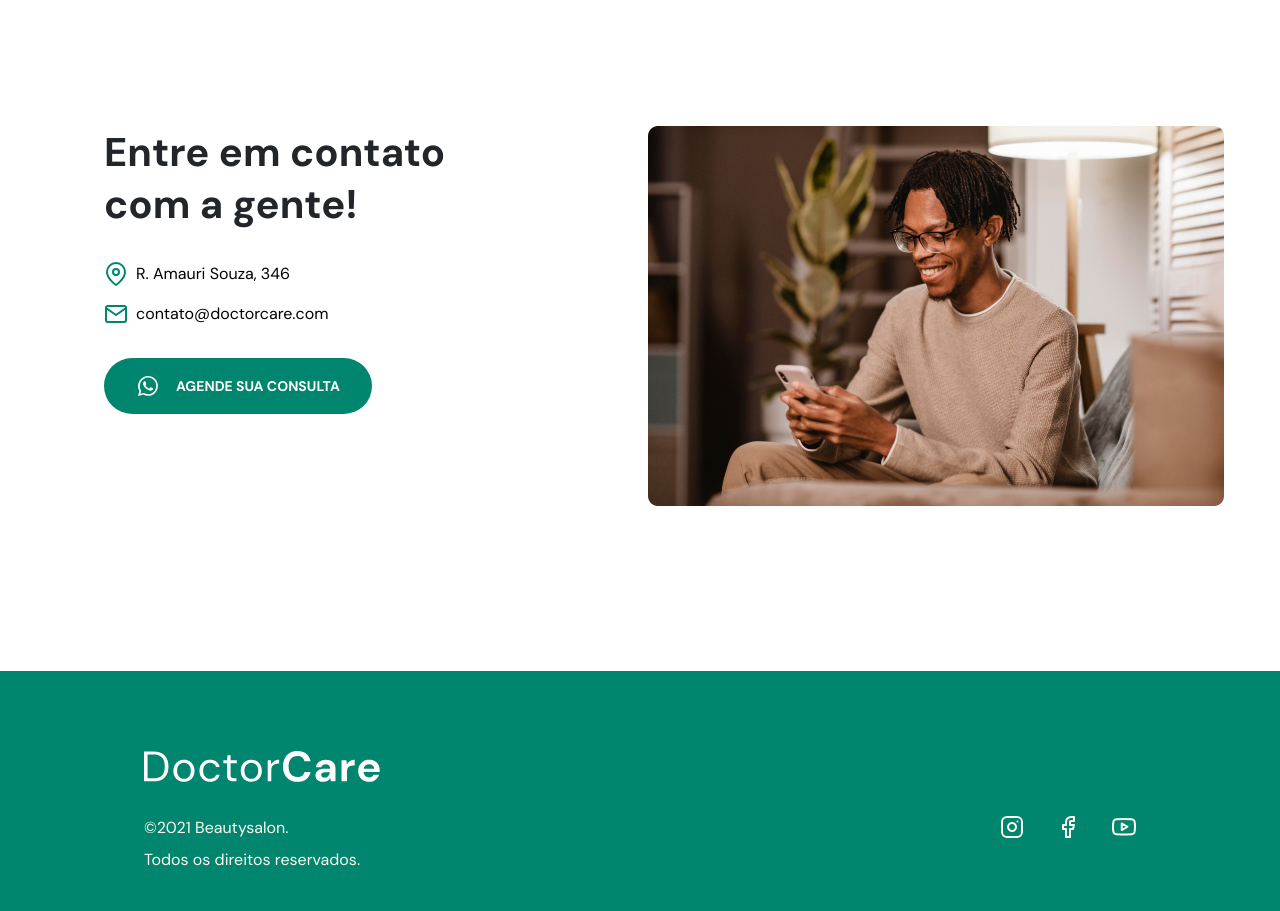
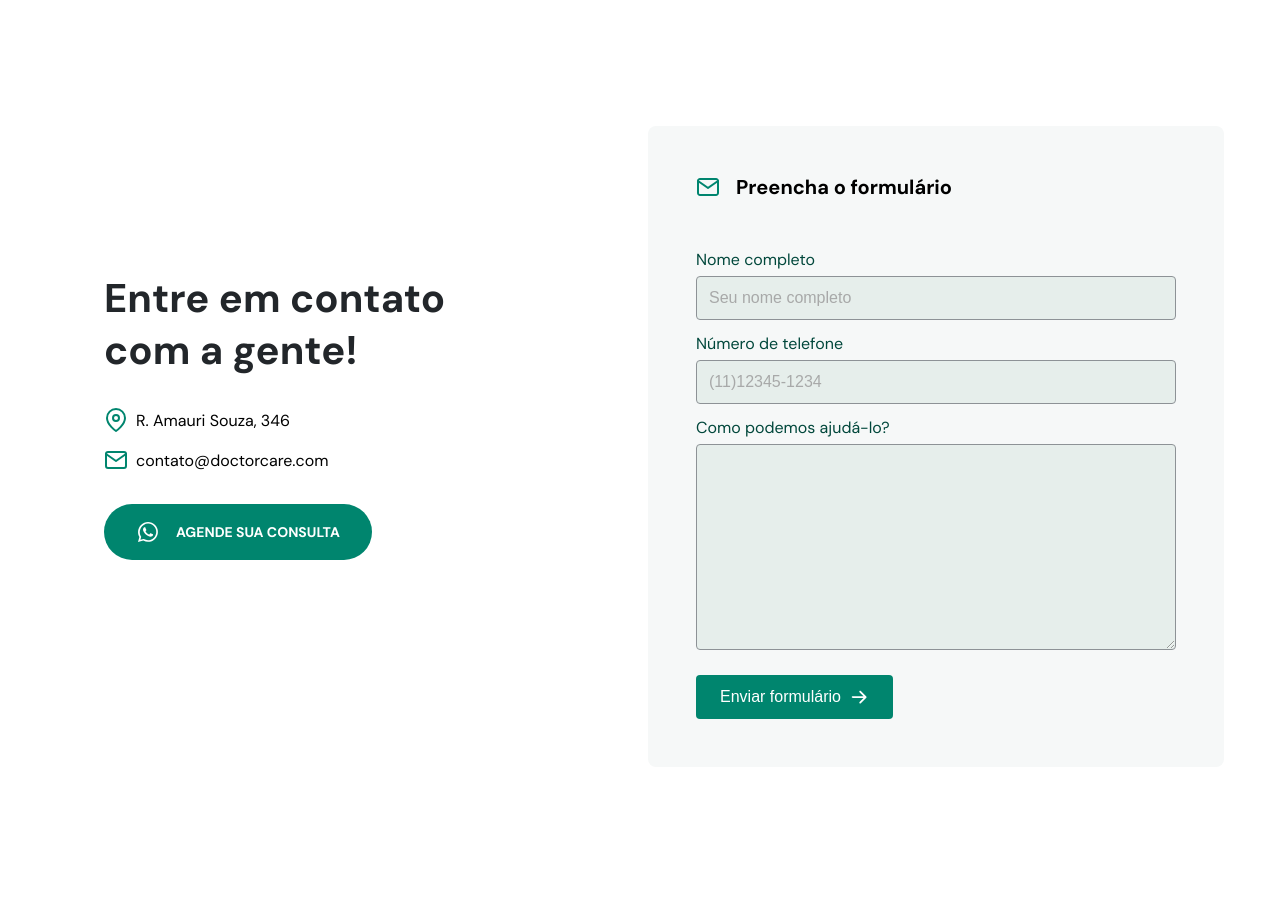
Before and after one commit to Ismaellaet/doctorcare-NLW, a plain HTML site: page index.html in a window 1280 px wide. Shown: the part 3460-4371 px from the top of the page. Drawn offline with nearby package versions, Linux system fonts and the light colour scheme.

```diff
--- a/index.html
+++ b/index.html
@@ -465,8 +465,42 @@
             </div>
 
             <div class="col-b">
-                <img src="./assets/homem-negro-sorrindo-com-moletom-bege-mexendo-no-celular.png"
-                    alt="Homem negro sorrindo com moletom bege mexendo no celular">
+                <form>
+                    <fieldset>
+                        <legend>
+                            <svg width="24" height="24" viewBox="0 0 24 24" fill="none"
+                                xmlns="http://www.w3.org/2000/svg">
+                                <path fill-rule="evenodd" clip-rule="evenodd"
+                                    d="M4 5.00002C3.45228 5.00002 3 5.4523 3 6.00002V18C3 18.5477 3.45228 19 4 19H20C20.5477 19 21 18.5477 21 18V6.00002C21 5.4523 20.5477 5.00002 20 5.00002H4ZM1 6.00002C1 4.34773 2.34772 3.00002 4 3.00002H20C21.6523 3.00002 23 4.34773 23 6.00002V18C23 19.6523 21.6523 21 20 21H4C2.34772 21 1 19.6523 1 18V6.00002Z"
+                                    fill="#00856F" />
+                                <path fill-rule="evenodd" clip-rule="evenodd"
+                                    d="M1.18073 5.42653C1.49745 4.97408 2.12098 4.86405 2.57343 5.18076L12 11.7793L21.4265 5.18076C21.879 4.86405 22.5025 4.97408 22.8192 5.42653C23.1359 5.87898 23.0259 6.50251 22.5734 6.81923L12.5734 13.8192C12.2291 14.0603 11.7708 14.0603 11.4265 13.8192L1.4265 6.81923C0.974052 6.50251 0.864017 5.87898 1.18073 5.42653Z"
+                                    fill="#00856F" />
+                            </svg>
+                            Preencha o formulário
+                        </legend>
+
+                        <label for="name">Nome completo</label>
+                        <input type="text" placeholder="Seu nome completo" id="name" required />
+
+                        <label for="phone">Número de telefone</label>
+                        <input type="tel" id="phone" name="phone" pattern="\([0-9]{2}\)[0-9]{5}-[0-9]{4}"
+                            placeholder="(11)12345-1234" required />
+
+                        <label for="description">Como podemos ajudá-lo?</label>
+                        <textarea name="description" id="description" cols="30" rows="10"></textarea>
+                    </fieldset>
+
+                    <button>
+                        Enviar formulário
+                        <svg width="20" height="20" viewBox="0 0 13 13" fill="none" xmlns="http://www.w3.org/2000/svg">
+                            <path
+                                d="M2.37705 5.94876C2.04299 5.94876 1.77218 6.21956 1.77218 6.55362C1.77218 6.88767 2.04298 7.15848 2.37704 7.15848L2.37705 5.94876ZM10.8379 6.55368L11.2656 6.98138C11.5018 6.74517 11.5018 6.3622 11.2656 6.12598L10.8379 6.55368ZM7.70139 2.5618C7.46517 2.32559 7.0822 2.32559 6.84598 2.5618C6.60977 2.79802 6.60977 3.18099 6.84598 3.41721L7.70139 2.5618ZM6.84598 9.69016C6.60977 9.92637 6.60977 10.3094 6.84598 10.5456C7.0822 10.7818 7.46517 10.7818 7.70139 10.5456L6.84598 9.69016ZM2.37704 7.15848L10.8379 7.15854L10.8379 5.94882L2.37705 5.94876L2.37704 7.15848ZM6.84598 3.41721L10.4102 6.98138L11.2656 6.12598L7.70139 2.5618L6.84598 3.41721ZM10.4102 6.12598L6.84598 9.69016L7.70139 10.5456L11.2656 6.98138L10.4102 6.12598Z"
+                                fill="white" />
+                        </svg>
+
+                    </button>
+                </form>
             </div>
         </div>
     </section>
--- a/scripts/script.js
+++ b/scripts/script.js
@@ -71,4 +71,7 @@ ScrollReveal(customizationOfScrollReveal)
         #services card,
         #about,
         #about header,
-        #about .content`)
+        #about .content,
+        #testimonials header,
+        #testimonials .content,
+        #contact`)
--- a/styles/mobile.css
+++ b/styles/mobile.css
@@ -467,6 +467,79 @@ body.menu-expanded button path {
     gap: .8rem;
 }
 
+#contact form {
+    background-color: var(--bg-light);
+    padding: 4.8rem;
+    border-radius: .8rem;
+}
+
+#contact form fieldset {
+    border: none;
+}
+
+#contact form legend {
+    display: flex;
+    align-items: center;
+    gap: 1.6rem;
+
+    margin-bottom: 3.6rem;
+
+    font-weight: 700;
+    font-size: 2rem;
+    line-height: 2.6rem;
+}
+
+#contact form label {
+    color: var(--brand-dark);
+
+    line-height: 150%;
+
+    display: block;
+    margin-bottom: .4rem;
+    margin-top: 1.2rem;
+}
+
+#contact form input,
+#contact form textarea {
+    background-color: var(--brand-light);
+    border-radius: .4rem;
+    border: 1px solid var(--paragraph);
+    opacity: 0.6;
+
+    padding: 1.2rem;
+    width: 100%;
+    font-size: 1.6rem;
+}
+
+#contact form input:focus,
+#contact form textarea:focus {
+    outline: none;
+    opacity: 1;
+}
+
+#contact form button {
+    display: flex;
+    align-items: center;
+    justify-content: center;
+    gap: .8rem;
+
+    margin-top: 2rem;
+    padding: 1.2rem 2.4rem;
+
+    border: none;
+    border-radius: .4rem;
+
+    font-size: 1.6rem;
+    color: white;
+    cursor: pointer;
+
+    background-color: var(--primary-color);
+}
+
+#contact form button:hover {
+    background-color: var(--brand-dark);
+}
+
 /*==== Footer ====*/
 footer {
     text-align: left;
@@ -756,6 +829,10 @@ footer .social-links {
         width: 40.4rem;
     }
 
+    #contact .col-a {
+        align-self: center;
+    }
+
     /*== Footer ==*/
     footer {
         padding: 8rem 12rem;
```
Also changed, not shown: assets/homem-negro-sorrindo-com-moletom-bege-mexendo-no-celular.png (deleted), assets/stars.png (deleted).
